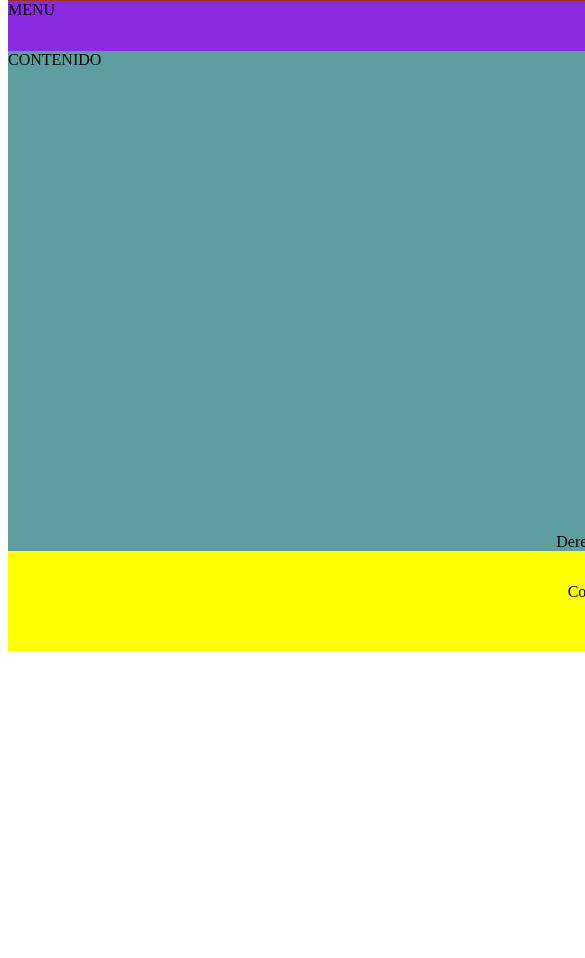
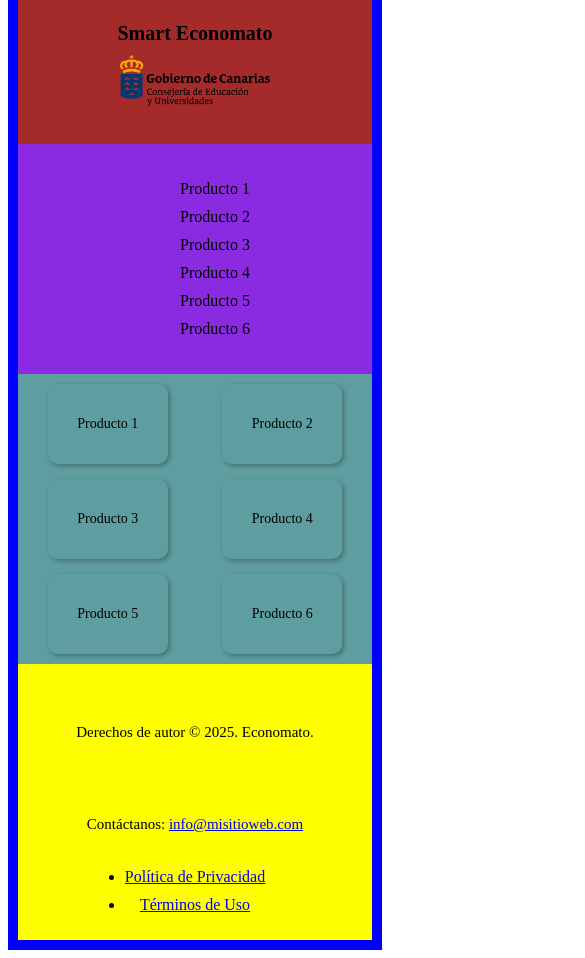
Before and after one commit to Ben0927N/benja, a plain HTML site: page DEW/Diseño/economato.html in a window 390 px wide. Shown: the part 107-1065 px from the top of the page, 585 px wide, since content can reach past the window. Before the commit the page ends 844 px from the top, so only its background shows below. Drawn offline with Linux system fonts and the light colour scheme.

Commit message:
Terminado el template

```diff
--- a/DEW/Diseño/diseño.css
+++ b/DEW/Diseño/diseño.css
@@ -15,6 +15,7 @@ body {
 .container header {grid-area: head; background-color: brown;}
 .container .menu {grid-area: menu; background-color: blueviolet;}
 .container .content {grid-area: content; background-color: cadetblue;}
+.container footer {grid-area: footer; background-color: yellow; display: flex; justify-content: center;}
 
 .container header h2{
     color: black;
@@ -37,26 +38,224 @@ body {
     margin-top: -45px;
 }
 
-.container footer {
-    grid-area: footer;
+.menu {
     display: flex;
-    background-color: yellow;
-    flex-direction: column;
     justify-content: center;
     align-items: center;
+}
+
+.menu-list {
+    list-style: none;
     text-align: center;
 }
 
-@media(max-width: 760px){
+.menu-list li{
+    margin: 10px 0;
+    font-size: 18px;
+}
+
+.menu-list li a{
+    text-decoration: none;
+    color: black;
+}
+
+
+.content {
+    display: grid;
+    grid-template-columns: repeat(3, 1fr);
+    gap: 20px;
+    padding: 20px;
+    justify-items: center;
+    align-items: center;
+}
+
+.card {
+    background-color: transparent;
+    color: black;
+    width: 150px;
+    height: 100px;
+    display: flex;
+    justify-content: center;
+    align-items: center;
+    border-radius: 10px;
+    box-shadow: 2px 2px 5px rgba(0,0,0,0.3);
+    text-decoration: none;
+}
+
+.footer-top {
+    display: flex;
+    margin-bottom: 20px;
+    gap: 20px;
+}
+
+.footer-top .left,
+.footer-top .right {
+    font-size: 15px;
+    margin-top: 50px;
+}
+
+.footer-bottom ul {
+    display: flex;
+    gap: 20px;
+    margin-top: 50px;
+}
+
+@media (max-width: 760px) {
     .container {
-        background-color: blue;
-        min-height: 500px;
         display: grid;
+        grid-template-areas:
+            "head"
+            "menu"
+            "content"
+            "footer";
+        grid-template-rows: auto auto auto auto;
+        grid-template-columns: 1fr;
+        padding: 10px;
+    }
 
-        grid-template-areas: "head"
-                             "menu"
-                             "content"
-                             "footer";
-        grid-template-rows: 100px 50px 500px 100px;
+    .container header {
+        text-align: center;
+        padding: 10px;
+    }
+
+    .container header h2 {
+        margin: 10px 0;
+        font-size: 20px;
+        justify-content: center;
+    }
+
+    .container header img.CIF,
+    .container header img.Gobierno {
+        width: 150px;
+        margin: 10px auto;
+        display: block;
+    }
+
+    .menu {
+        justify-content: center;
+        align-items: center;
+        padding: 10px;
+    }
+
+    .menu-list li {
+        font-size: 16px;
+    }
+
+    .content {
+        grid-template-columns: repeat(2, 1fr);
+        gap: 15px;
+        padding: 10px;
+    }
+
+    .card {
+        width: 120px;
+        height: 80px;
+        font-size: 14px;
+    }
+
+    .container footer {
+        flex-direction: column;
+        align-items: center;
+        text-align: center;
+        padding: 10px;
+    }
+
+    .footer-top {
+        flex-direction: column;
+        gap: 10px;
+        margin-bottom: 10px;
+    }
+
+    .footer-bottom ul {
+        flex-direction: column;
+        gap: 10px;
+        margin-top: 10px;
+        padding: 0;
+    }
+
+    .footer-bottom ul li {
+        margin: 0;
     }
 }
+
+@media (max-width: 375px) {
+    .container {
+        display: grid;
+        grid-template-areas:
+            "head"
+            "menu"
+            "content"
+            "footer";
+        grid-template-columns: 1fr;
+        grid-template-rows: auto auto auto auto;
+        padding: 10px;
+    }
+
+    .container header {
+        text-align: center;
+        padding: 10px;
+    }
+
+    .container header h2 {
+        margin: 10px 0;
+        font-size: 18px;
+        justify-content: center;
+    }
+
+    .container header img.CIF,
+    .container header img.Gobierno {
+        width: 120px;
+        margin: 10px auto;
+        display: block;
+    }
+
+    .menu {
+        justify-content: center;
+        align-items: center;
+        padding: 10px;
+    }
+
+    .menu-list li {
+        font-size: 16px;
+    }
+
+    .menu-list li a {
+        font-size: 16px;
+    }
+
+    .content {
+        grid-template-columns: 1fr;
+        gap: 15px;
+        padding: 10px;
+    }
+
+    .card {
+        width: 100%;
+        height: 80px;
+        font-size: 14px;
+    }
+
+    .container footer {
+        flex-direction: column;
+        align-items: center;
+        text-align: center;
+        padding: 10px;
+    }
+
+    .footer-top {
+        flex-direction: column;
+        gap: 10px;
+        margin-bottom: 10px;
+    }
+
+    .footer-bottom ul {
+        flex-direction: column;
+        gap: 10px;
+        margin-top: 10px;
+        padding: 0;
+    }
+
+    .footer-bottom ul li {
+        margin: 0;
+    }
+}
--- a/DEW/Diseño/economato.html
+++ b/DEW/Diseño/economato.html
@@ -13,17 +13,36 @@
             <h2>Smart Economato</h2>
             <img src="GobiernoCanarias.png" class="Gobierno"><br>
         </header>
-        <div class="menu">MENU</div>
-        <div class="content">CONTENIDO</div>
+        <div class="menu">
+            <ul class="menu-list">
+                <li><a href="producto1.html">Producto 1</a></li>
+                <li><a href="producto2.html">Producto 2</a></li>
+                <li><a href="producto3.html">Producto 3</a></li>
+                <li><a href="producto4.html">Producto 4</a></li>
+                <li><a href="producto5.html">Producto 5</a></li>
+                <li><a href="producto6.html">Producto 6</a></li>
+            </ul>
+        </div>
+        <div class="content">
+            <a href="producto1.html" class="card">Producto 1</a>
+            <a href="producto2.html" class="card">Producto 2</a>
+            <a href="producto3.html" class="card">Producto 3</a>
+            <a href="producto4.html" class="card">Producto 4</a>
+            <a href="producto5.html" class="card">Producto 5</a>
+            <a href="producto6.html" class="card">Producto 6</a>
+        </div>
         <footer>
-            <p>Derechos de autor © 2025. Economato.</p>
-            <p>Contáctanos: <a href="mailto:info@misitioweb.com">info@misitioweb.com</a></p>
-        <ul>
-            <li><a href="#">Política de Privacidad</a></li>
-            <li><a href="#">Términos de Uso</a></li>
-        </ul>
+            <div class="footer-top">
+                <p class="left">Derechos de autor © 2025. Economato.</p>
+                <p class="right">Contáctanos: <a href="mailto:info@misitioweb.com">info@misitioweb.com</a></p>
+            </div>
+            <div class="footer-bottom">
+                <ul>
+                    <li><a href="#">Política de Privacidad</a></li>
+                    <li><a href="#">Términos de Uso</a></li>
+                </ul>
+            </div>
         </footer>
     </div>
-
 </body>
 </html>
--- a/DEW/Diseño/estilo.css
+++ b/DEW/Diseño/estilo.css
@@ -98,6 +98,42 @@ button:hover{
 
 .container footer{ grid-area:footer; color: black;}
 
+@media (max-width: 768px) {
+    .container {
+     display: grid;
+     grid-template-rows: auto auto;
+     grid-template-areas:
+         "header header header"
+         "login login login";
+  }
+
+  .container header {
+     grid-area: header;
+     width: 700px;
+  }
+
+  .container header img.CIF {
+    margin-left: 30px;
+  }
+
+  .container header img.Gobierno {
+    margin-left: 470px;
+  }
+
+  .container header h2{
+    margin-left: 250px;
+  }
+
+  .container .login{
+    grid-area: login;
+    margin-left: 60px;
+  }
+
+  .container footer p{
+    margin-left: -500px;
+  }
+}
+
 @media (max-width: 375px) {
     body {
         font-size: 14px;
@@ -160,39 +196,3 @@ button:hover{
         margin-top: 20px;
     }
 }
-
-@media (max-width: 768px) {
-    .container {
-     display: grid;
-     grid-template-rows: auto auto;
-     grid-template-areas:
-         "header header header"
-         "login login login";
-  }
-
-  .container header {
-     grid-area: header;
-     width: 700px;
-  }
-
-  .container header img.CIF {
-    margin-left: 30px;
-  }
-
-  .container header img.Gobierno {
-    margin-left: 470px;
-  }
-
-  .container header h2{
-    margin-left: 250px;
-  }
-
-  .container .login{
-    grid-area: login;
-    margin-left: 60px;
-  }
-
-  .container footer p{
-    margin-left: -500px;
-  }
-}
```
